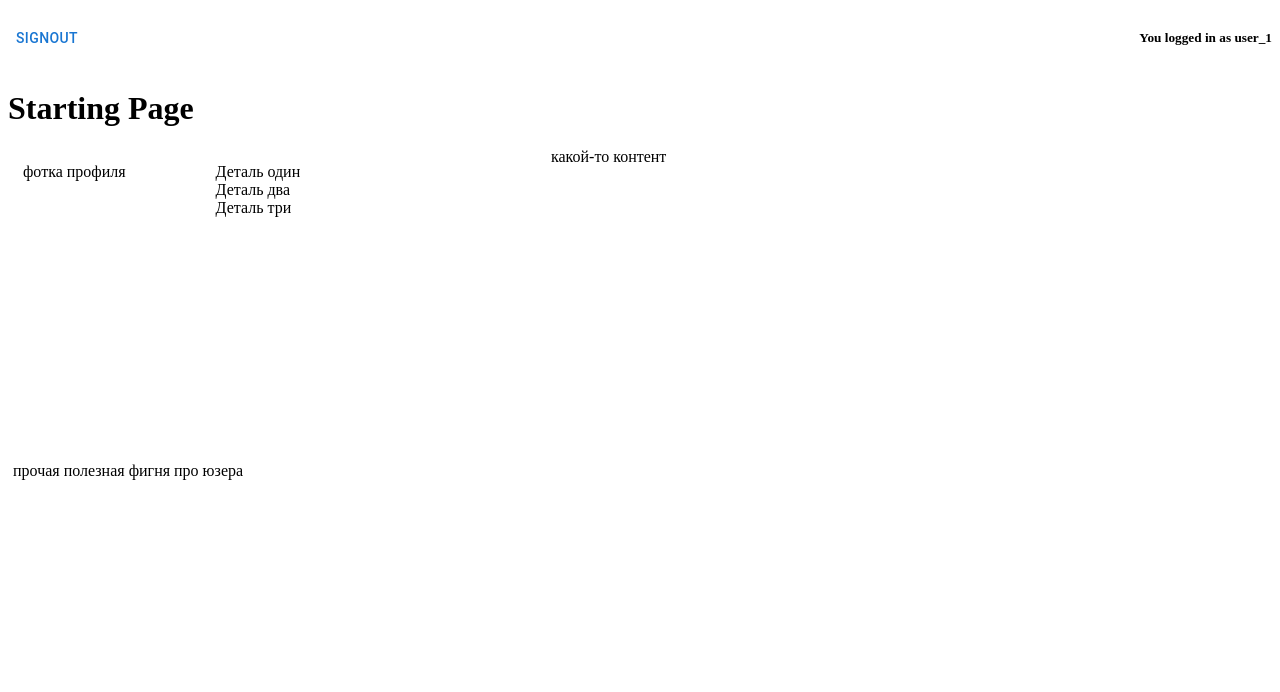
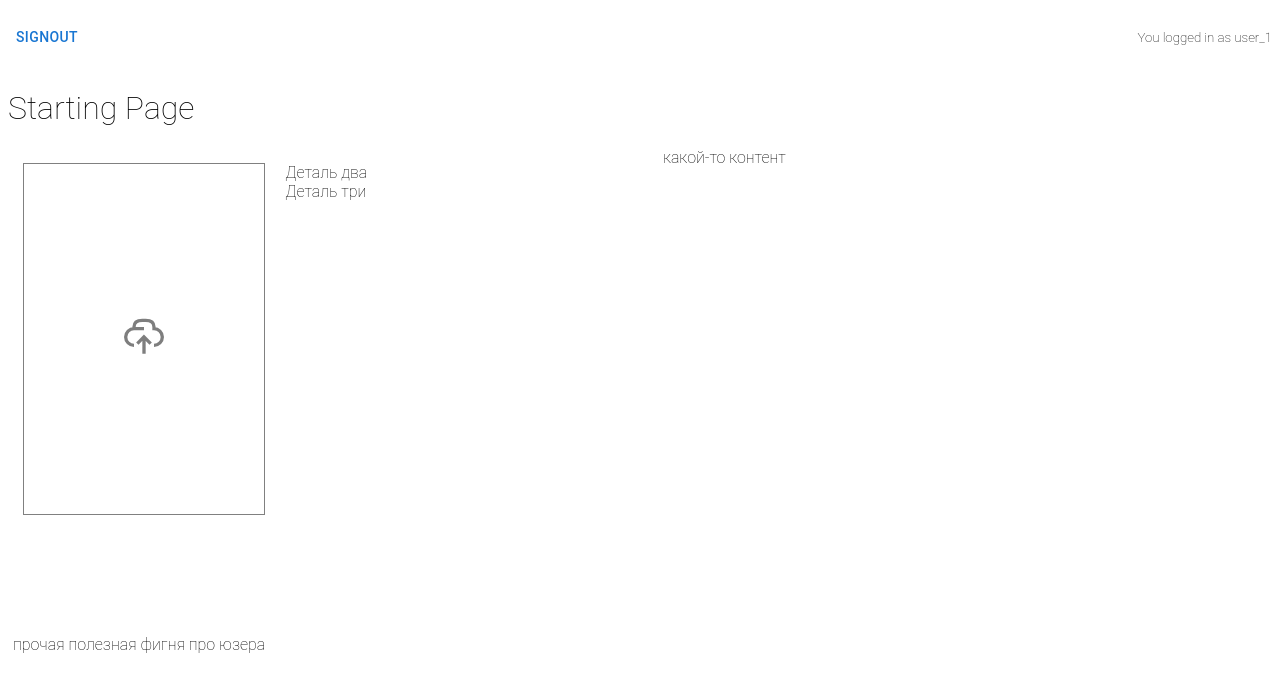
Before and after one commit to FomichevIvan/socialnetwork, a React (Create React App) app: page / in a window 1280 px wide. Shown: the top 692 px of the page. Built offline with nearby package versions, Linux system fonts and the light colour scheme; no server answers; sample sign-in values are in the browser's storage.

Commit message:
fileLoader, styles

```diff
--- a/package.json
+++ b/package.json
@@ -17,6 +17,7 @@
     "firebase": "^9.8.2",
     "react": "^18.1.0",
     "react-dom": "^18.1.0",
+    "react-icons": "^4.4.0",
     "react-redux": "^8.0.1",
     "react-router-dom": "6",
     "react-scripts": "5.0.1",
--- a/src/App.css
+++ b/src/App.css
@@ -1,3 +1,8 @@
+* {
+    font-family: 'Roboto', sans-serif;
+    font-weight: 100;
+}
+
 .main-cont {
     width: 70%;
     margin: 0 auto;
@@ -69,7 +74,6 @@
 }
 
 .container-top {
-    /*background-color: coral;*/
     display: flex;
     height: 5%;
 
@@ -92,36 +96,44 @@
 
 .left-container {
     flex-grow: 1;
-    /*background-color: burlywood;*/
     display: flex;
     flex-direction: column;
 }
 
 .right-container {
     flex-grow: 2;
-    /*background-color: beige;*/
-
 }
 
 .user-bio-cont {
     display: flex;
     margin: 5px;
-    /*background-color: #d19dff;*/
     flex-grow: 1.2;
 }
 
 .photo-cont {
-    /*flex-grow: 1;*/
-    width: 35%;
+    width: 280px;
+    height: 350px;
     margin: 10px;
-    /*background-color: burlywood;*/
+}
+
+.photo {
+    width: 100%;
+    height: 100%;
+    object-fit: contain;
+    object-position: 0 0;
+}
+
+.custom-file-upload-cont {
+    display: flex;
+    align-items: center;
+    justify-content: center;
+    height: 100%;
+    border: solid 1px grey;
 }
 
 .details-cont {
-    /*flex-grow: 1;*/
     width: 65%;
     margin: 10px;
-    /*background-color: burlywood;*/
     display: flex;
     flex-direction: column;
 }
@@ -130,5 +142,14 @@
     display: flex;
     flex-grow: 1.7;
     margin: 5px;
-    /*background-color: cadetblue;*/
 }
+
+input[type="file"] {
+    display: none;
+}
+
+.custom-file-upload {
+    display: inline-block;
+    padding: 6px 12px;
+    cursor: pointer;
+}
--- /dev/null
+++ b/src/components/FileLoader.tsx
@@ -0,0 +1,20 @@
+import { FileInput } from '../ui-kit/FileInput';
+import { ReactElement, SyntheticEvent } from 'react';
+import { getDownloadURL, getStorage, ref, uploadBytes } from 'firebase/storage';
+import { IFileLoader } from '../shared/interfaces/post';
+
+export const FileLoader = (props: IFileLoader): ReactElement => {
+  const handleFile = (e: SyntheticEvent) => {
+    const { files } = e.target as HTMLInputElement;
+    const storage = getStorage();
+    const storageRef = ref(storage, self.crypto.randomUUID());
+    files &&
+      uploadBytes(storageRef, files[0]).then(() =>
+        getDownloadURL(storageRef).then(url => props.setImgUrl(url))
+      );
+  };
+  return <FileInput onChange={handleFile} />;
+};
+
+// вообще, мы после должны будем загружать из облака и не просто сетить в урл картинки, а асинхронно писать в объект
+// нашего юзера (поле такое-то теперь имеет ссылку на картинку в сторадже такую-то)????
--- a/src/components/MessageNotifier.tsx
+++ b/src/components/MessageNotifier.tsx
@@ -9,11 +9,11 @@ export const MessageNotifier = (): ReactElement => {
   const dispatch = useDispatch<AppDispatch>();
 
   useEffect(() => {
-    const unsubscribe = setTimeout(() => {
+    const timer = setTimeout(() => {
       dispatch(clearErrors());
     }, 2000);
 
-    return () => clearTimeout(unsubscribe);
+    return () => clearTimeout(timer);
   }, [message]);
 
   return <Toast severity={message?.type} message={message?.message} />;
--- a/src/components/TopPanel.tsx
+++ b/src/components/TopPanel.tsx
@@ -16,7 +16,7 @@ export const TopPanel = (): ReactElement => {
   };
 
   useEffect(() => {
-    !user && navigate('/');
+    !user && navigate('/login');
   }, [user]);
   return (
     <div className="container-top">
--- a/src/components/UserBio.tsx
+++ b/src/components/UserBio.tsx
@@ -1,12 +1,36 @@
-export const UserBio = () => {
+import { ReactElement, ReactNode, SyntheticEvent, useState } from 'react';
+import { getDownloadURL, getStorage, ref, uploadBytes } from 'firebase/storage';
+
+import { Button } from '@mui/material';
+import { FileInput } from '../ui-kit/FileInput';
+import { FileLoader } from './FileLoader';
+
+export const UserBio = (): ReactElement => {
+  const [photo, setPhoto] = useState<string>('');
+
   return (
     <div className="user-bio-cont">
-      <div className="photo-cont">фотка профиля</div>
+      <div className="photo-cont">
+        {photo ? (
+          <img className="photo" src={photo} />
+        ) : (
+          <FileLoader setImgUrl={setPhoto} />
+        )}
+      </div>
       <div className="details-cont">
-        <div>Деталь один</div>
         <div>Деталь два</div>
         <div>Деталь три</div>
       </div>
     </div>
   );
 };
+// сделать компонент uploadFile, куда мы пропсом передаем функцию из родителя которая сетит стейт родителя. Внутри
+// аплоадФайл дожна быть логика, которая сохранияте файл в сторадж.Можно использовтаь юю.айди или имя из ОС
+// конечным результатом работы жтого компонента будет ссылка на картинку (урл), которая сетится в состояние родителя
+// через
+// переданную
+// функцию.
+
+// компонент возвращает инпут с возможностью выбора файла
+
+// разбить на две части - юуайкит, где просто инпут и стиль, и логика уже в компоненте, где ретерн есть юайкит
--- a/src/components/UserInfo.tsx
+++ b/src/components/UserInfo.tsx
@@ -1,3 +1,5 @@
-export const UserInfo = () => {
+import { ReactElement, ReactNode } from 'react';
+
+export const UserInfo = (): ReactElement => {
   return <div className="user-info-cont"> прочая полезная фигня про юзера</div>;
 };
--- /dev/null
+++ b/src/ui-kit/FileInput.tsx
@@ -0,0 +1,23 @@
+import { Input } from '@mui/material';
+import { IFileInputProps } from '../shared/interfaces/post';
+import { ReactElement } from 'react';
+import { GrCloudUpload } from 'react-icons/gr';
+
+export const FileInput = (props: IFileInputProps): ReactElement => {
+  return (
+    <div className="custom-file-upload-cont">
+      {/*<div style={{ margin: '10px', color: 'grey' }}>Добавить фото профиля</div>*/}
+      <label
+        onChange={props.onChange}
+        htmlFor="file-upload"
+        className="custom-file-upload"
+      >
+        <i>
+          <GrCloudUpload size="40" opacity=".5" />
+        </i>
+
+        <Input id="file-upload" type="file" />
+      </label>
+    </div>
+  );
+};
```
Also changed, not shown: src/shared/interfaces/post.ts (+11 -0 lines), src/store/redux/firebase.ts (+11 -0 lines), 1 other file (tests, documents, lock files or other folders).
